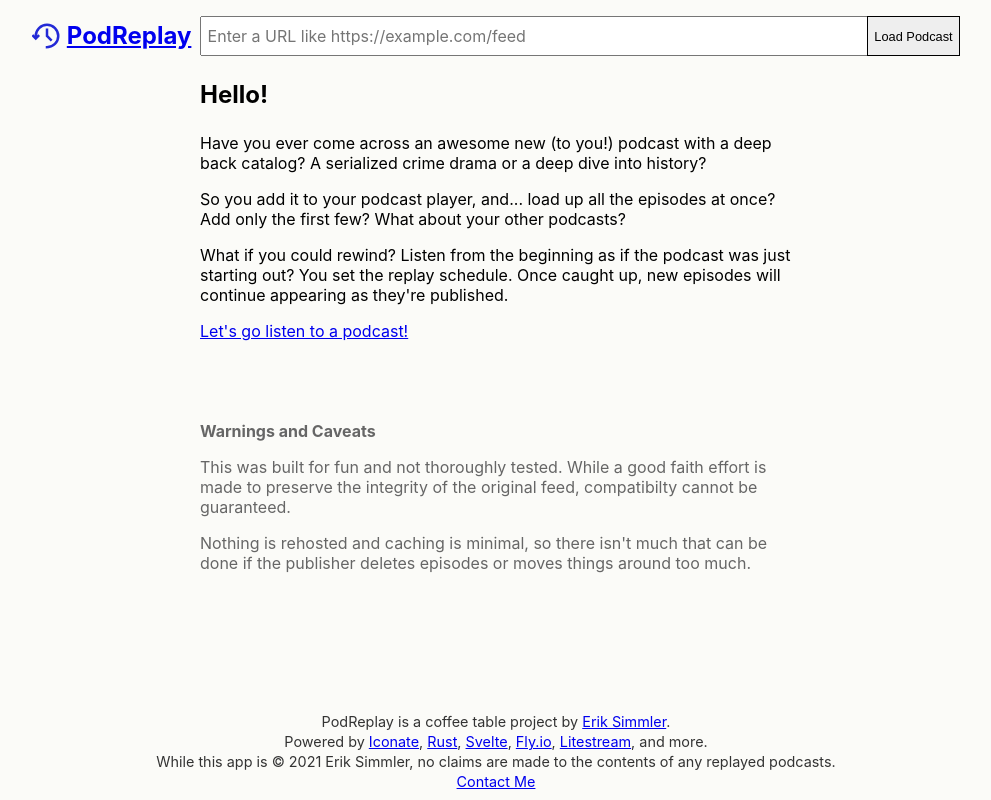
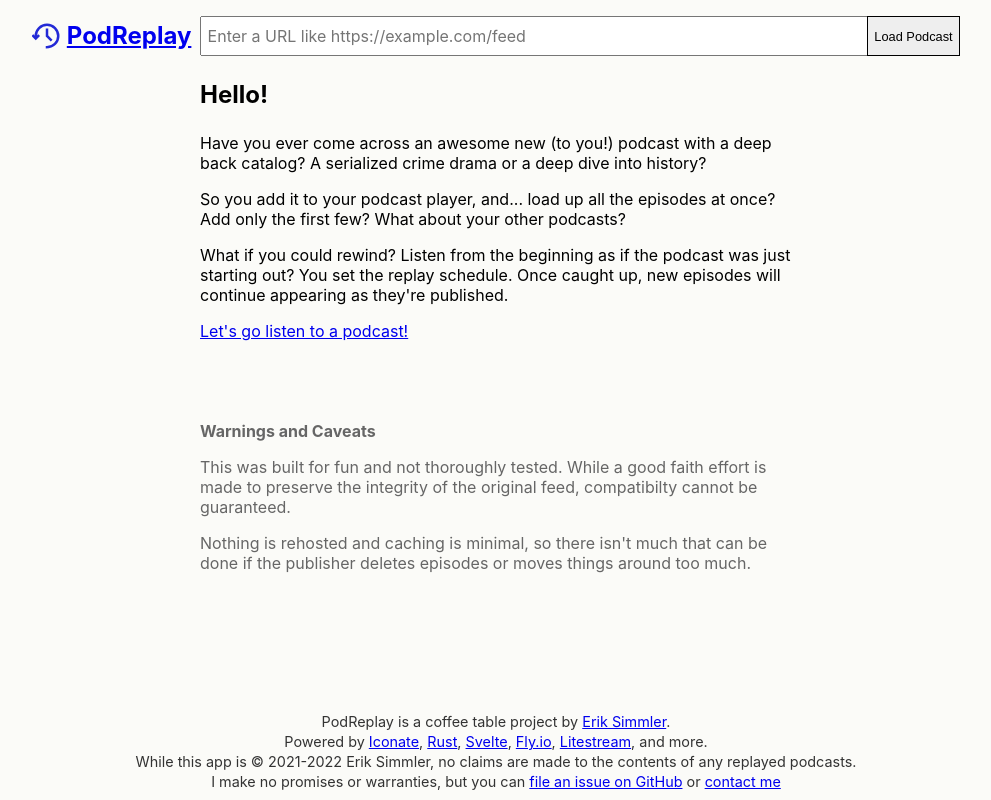
Before and after one commit to tgecho/podreplay, a SvelteKit app in the folder ui/: page / in a window 1280 px wide. Shown: the whole page, without its empty margins (144-1135 px from the left). Built offline with nearby package versions, Linux system fonts and the light colour scheme.

Commit message:
Add github link to footer

```diff
--- a/ui/src/components/Footer.svelte
+++ b/ui/src/components/Footer.svelte
@@ -20,10 +20,16 @@
     {/each}and more.
   </p>
   <p>
-    While this app is &copy; 2021 Erik Simmler, no claims are made to the contents of any replayed
-    podcasts.
+    While this app is &copy; 2021-{new Date().getFullYear()} Erik Simmler, no claims are made to the
+    contents of any replayed podcasts.
   </p>
-  <p><a href="mailto:erik@podreplay.com">Contact Me</a></p>
+  <p>
+    I make no promises or warranties, but you can <a href="https://github.com/tgecho/esimmler.com"
+      >file an issue on GitHub</a
+    >
+    or
+    <a href="mailto:erik@podreplay.com">contact me</a>
+  </p>
 </footer>
 
 <style>
```
